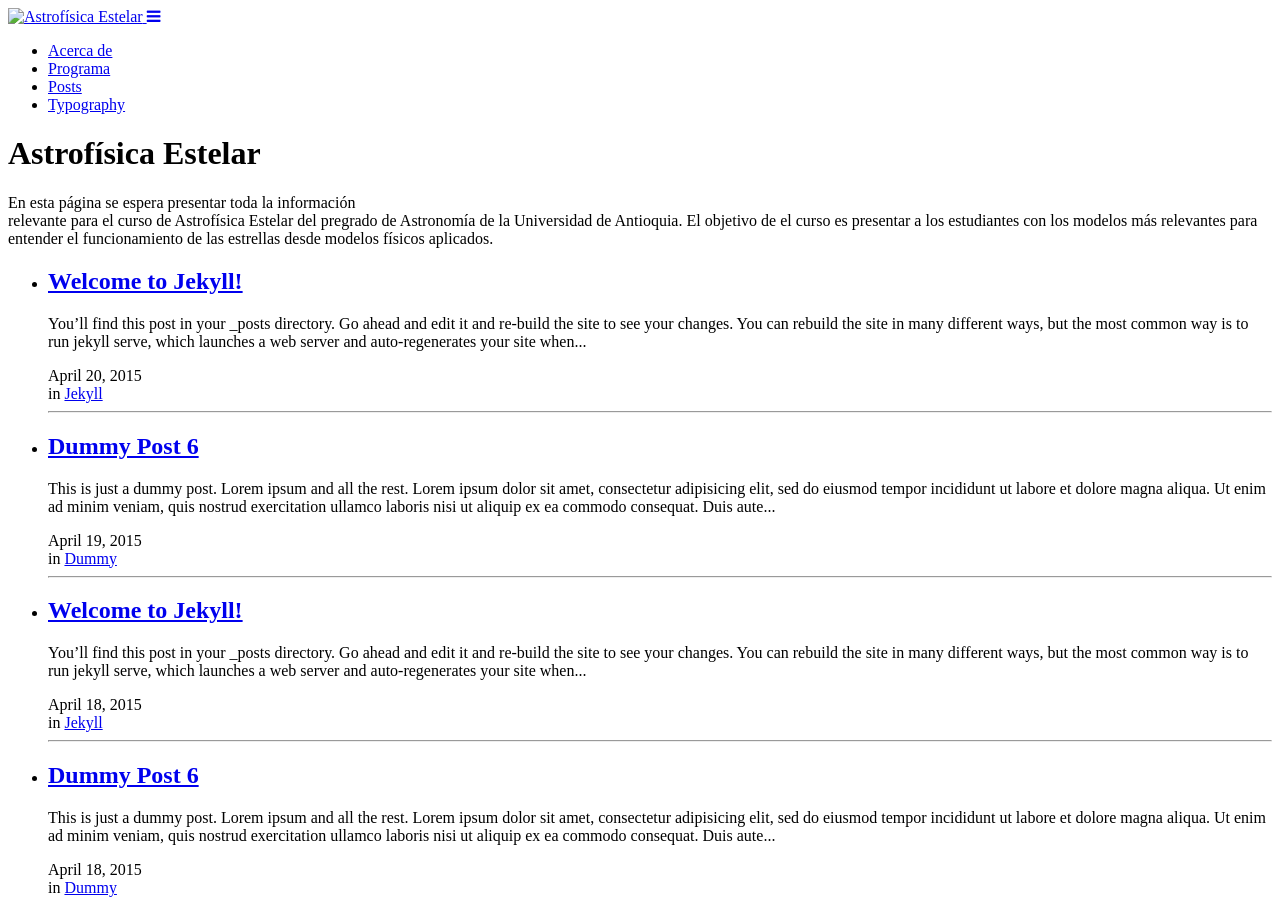
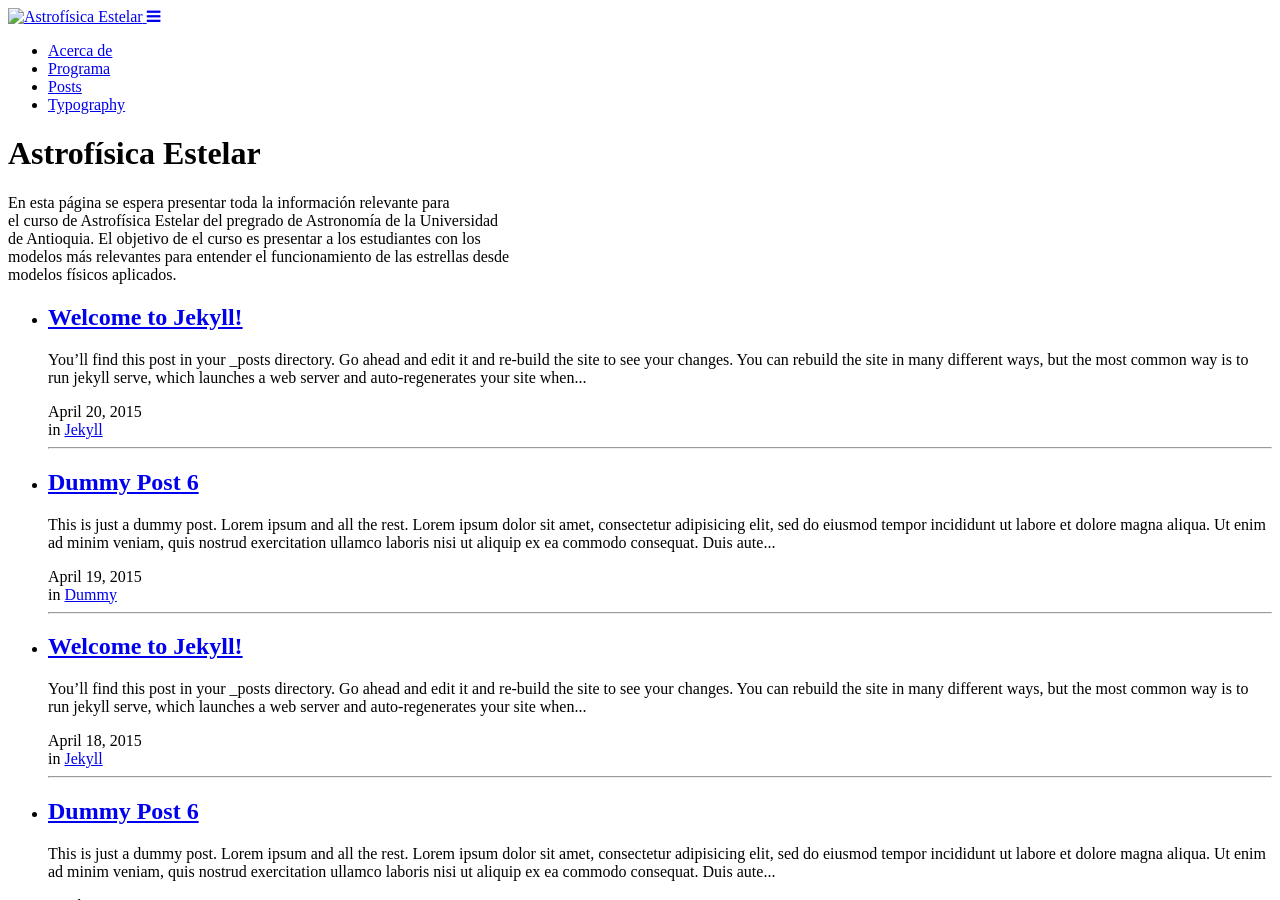
Before and after one commit to esilvavilla/EstelarWeb, a Jekyll site: the page built from index.html, in a window 1280 px wide and 900 px high. Built offline with Jekyll 4.4.1, drawn with Linux system fonts in a browser that asks for light colours; nearby versions of some CDN libraries; the list of posts is cut into pages by our own code.

Commit message:
actualiza conf 2

```diff
--- a/_config.yml
+++ b/_config.yml
@@ -10,10 +10,11 @@ exclude:
 
 # Site settings
 title: Astrofísica Estelar
-subtitle: "En esta página se espera presentar toda la información </br> relevante para el curso de Astrofísica
-  Estelar del pregrado de Astronomía de la Universidad de Antioquia. El objetivo de el curso es
-  presentar a los estudiantes con los modelos más relevantes para entender el funcionamiento de
-  las estrellas desde modelos físicos aplicados."
+subtitle: "En esta página se espera presentar toda la información relevante para</br>
+  el curso de Astrofísica Estelar del pregrado de Astronomía de la Universidad</br>
+  de Antioquia. El objetivo de el curso es presentar a los estudiantes con los </br>
+  modelos más relevantes para entender el funcionamiento de las estrellas desde </br>
+  modelos físicos aplicados."
 email: esteban.silvav@udea.edu.co
 name: Esteban Silva-Villa
 description: >
```
